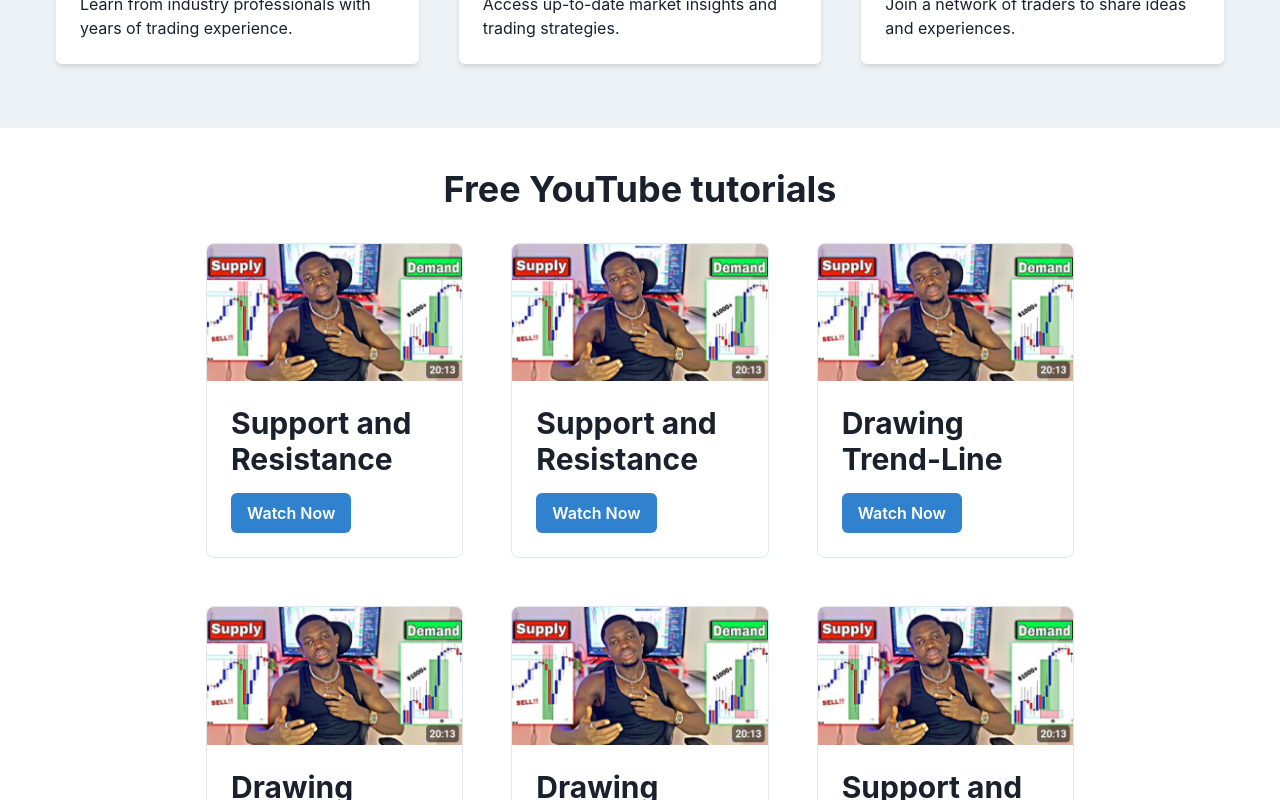
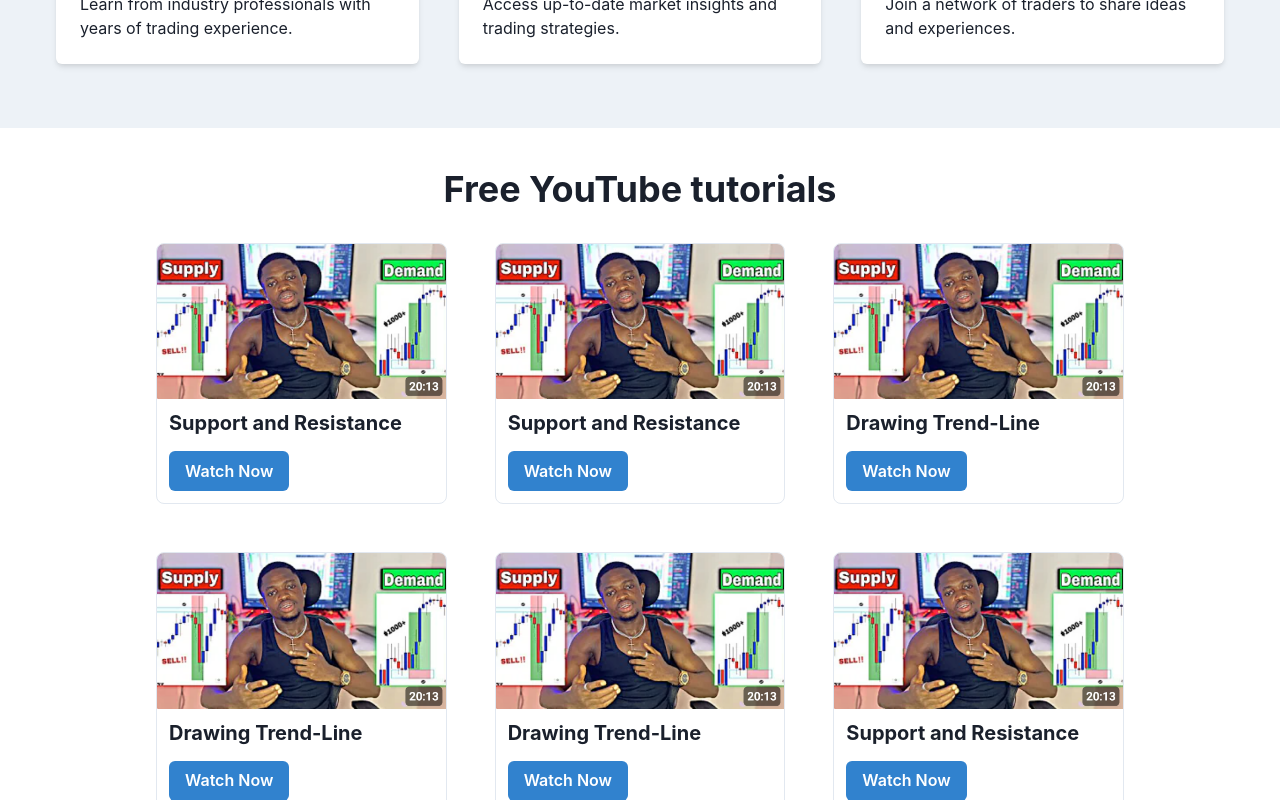
Before and after one commit to YongoDavid/FX_ac, a React (Create React App) app: page / in a window 1280 px wide. Shown: the part 900-1700 px from the top of the page. Built offline with nearby package versions, Linux system fonts and the light colour scheme.

Commit message:
Another homepage udate

```diff
--- a/src/pages/Home.js
+++ b/src/pages/Home.js
@@ -68,7 +68,7 @@ function Home() {
         </Container>
       </Box>
 
-      <Container maxW="900px" py={10}>
+      <Container maxW="1000px" py={10}>
         <Heading as="h2" size="xl" mb={8} textAlign="center">
           Free YouTube tutorials
         </Heading>
@@ -80,13 +80,13 @@ function Home() {
                 src={index = 0 || 1 ? myImage : trendLine}
                 alt="lesson"
                 sizes='10px'
-                style={{ width: "100%", objectFit: "cover" }}
+                style={{ width: "100%",  objectFit: "cover" }}
               />
-              <Box p={6}>
-                <Heading as="h3" size="lg" mb={4}>
+              <Box p={3}>
+                <Heading as="h3" size="md" mb={4}>
                   {lesson}
                 </Heading>
-                <Button colorScheme="blue">Watch Now</Button>
+                <Button colorScheme="blue" alignContent="center">Watch Now</Button>
               </Box>
             </Box>
           ))}
```
